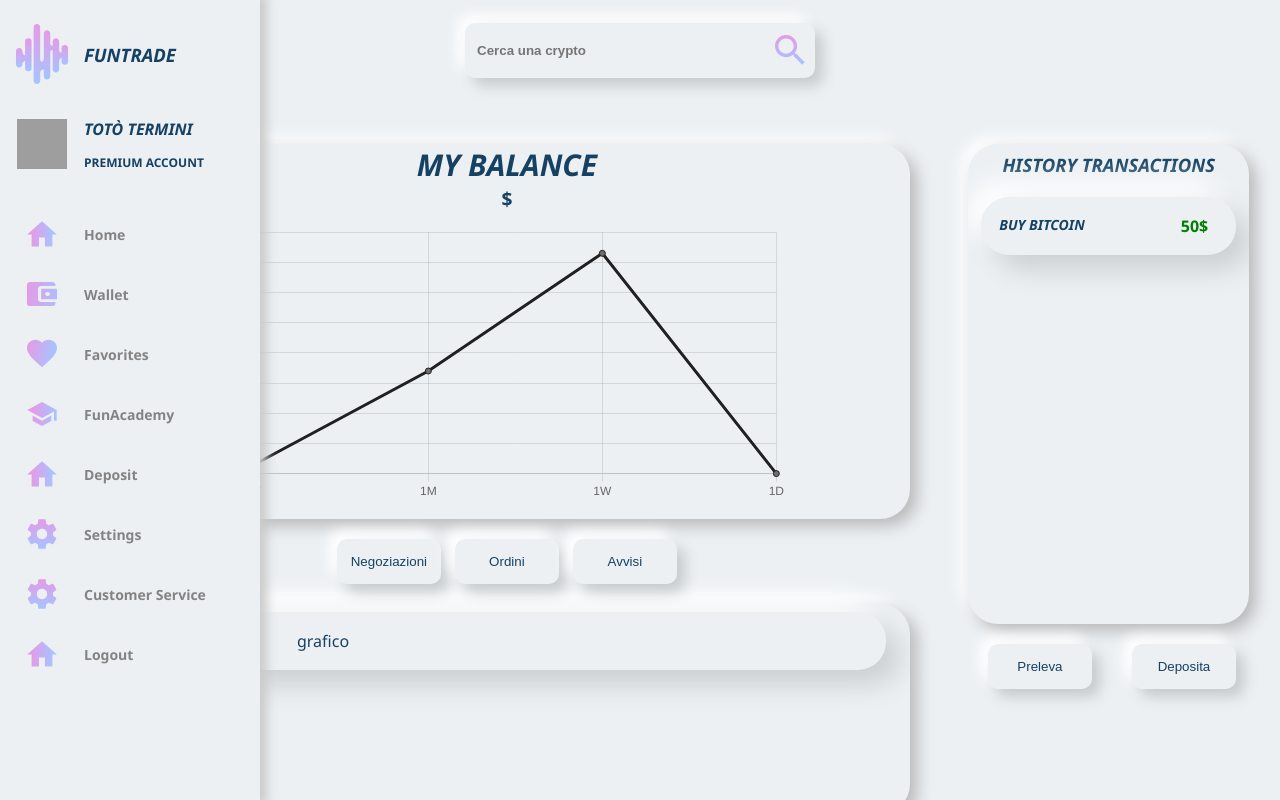
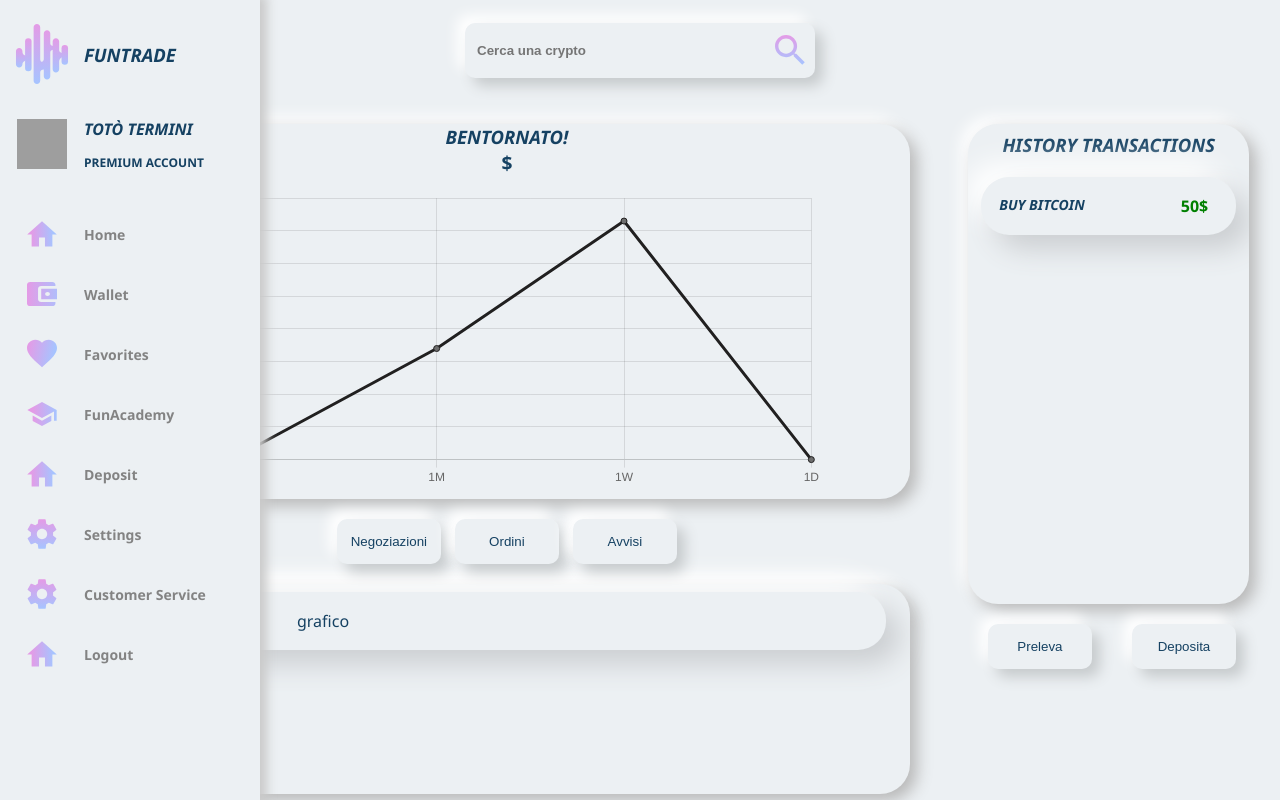
Before and after one commit to casiimir/fun-trade, a Next.js app: page /profile in a window 1280 px wide. Built offline with nearby package versions, Linux system fonts and the light colour scheme; grey boxes are pictures that could not be loaded.

Commit message:
chore: grafico allargato desktop & edits

```diff
--- a/src/components/chart/index.module.scss
+++ b/src/components/chart/index.module.scss
@@ -25,9 +25,9 @@
     display: flex;
     justify-content: center;
     align-items: center;
-    width: 580px;
-    height: 300px;
-    position: relative;
+    width: 620px;
+    height: 500px;
+    margin-left: 30px;
     padding: 10px;
   }
 }
--- a/src/components/myBalance/MyBalance.jsx
+++ b/src/components/myBalance/MyBalance.jsx
@@ -19,7 +19,8 @@ const MyBalance = () => {
 
   return (
     <div className={styles.MyBalance}>
-      <h1>My Balance</h1>
+      <h1 className={styles.__h1MyBalance}>My Balance</h1>
+      <h2 className={styles.__h2Bentornato}>Bentornato!</h2>
       <p>{balance}$</p>
       <Chart />
     </div>
--- a/src/components/myBalance/index.module.scss
+++ b/src/components/myBalance/index.module.scss
@@ -5,10 +5,17 @@
   background: #ecf0f3;
   box-shadow: 7px 7px 16px #b8b8b8, -7px -7px 16px #ffffff;
 
-  h1 {
+  .__h1MyBalance {
     display: flex;
     justify-content: center;
     align-items: center;
+  }
+
+  .__h2Bentornato {
+    display: flex;
+    justify-content: center;
+    align-items: center;
+    display: none;
   }
 
   p {
@@ -25,6 +32,13 @@
     height: 440px;
     width: 90vw;
     margin-bottom: 7px;
+
+    .__h2Bentornato {
+      display: flex;
+      justify-content: center;
+      align-items: center;
+      display: none;
+    }
   }
 }
 
@@ -40,7 +54,14 @@
     background: #ecf0f3;
     box-shadow: 7px 7px 16px #b8b8b8, -7px -7px 16px #ffffff;
 
-    h1 {
+    .__h1MyBalance {
+      display: flex;
+      justify-content: center;
+      align-items: center;
+      display: none;
+    }
+
+    .__h2Bentornato {
       display: flex;
       justify-content: center;
       align-items: center;
--- a/src/pages/profile.jsx
+++ b/src/pages/profile.jsx
@@ -7,7 +7,6 @@ import styles from "../styles/Profile.module.scss";
 import MyBalance from "@/components/myBalance";
 import UserAssets from "@/components/userAssets";
 import HistoryTransactions from "@/components/historyTransactions";
-import Search from "@/components/search";
 
 const Profile = () => {
   return (
@@ -20,8 +19,6 @@ const Profile = () => {
       </Head>
       <DefaultLayout>
         <main className={`${styles.Profile}`}>
-					<div>{/* <Search /> */}</div>
-
           <div className={styles.__container}>
             <div className={styles.__desktopLeftWrapper}>
               <MyBalance />
```
Lines whose indentation alone changed are shown as unchanged.
